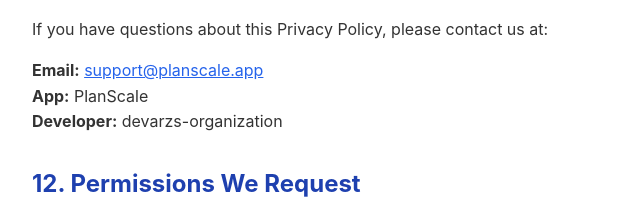
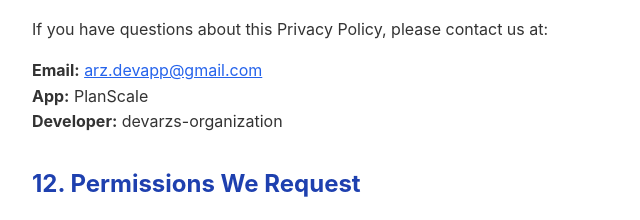
Before and after one commit to arzdevapp/planscale-privacy-, a plain HTML site: page index.html in a window 1280 px wide. Shown: the part 3019-3239 px from the top of the page, 208-848 px from the left. Drawn offline with Linux system fonts and the light colour scheme.

Commit message:
Add files via upload

```diff
--- a/index.html
+++ b/index.html
@@ -153,7 +153,7 @@
     <h2>11. Contact Us</h2>
     <p>If you have questions about this Privacy Policy, please contact us at:</p>
     <p>
-        <strong>Email:</strong> <a href="mailto:support@planscale.app">support@planscale.app</a><br>
+        <strong>Email:</strong> <a href="mailto:arz.devapp@gmail.com">arz.devapp@gmail.com</a><br>
         <strong>App:</strong> PlanScale<br>
         <strong>Developer:</strong> devarzs-organization
     </p>
```
